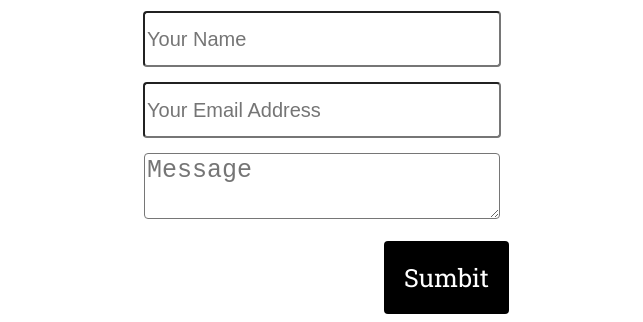
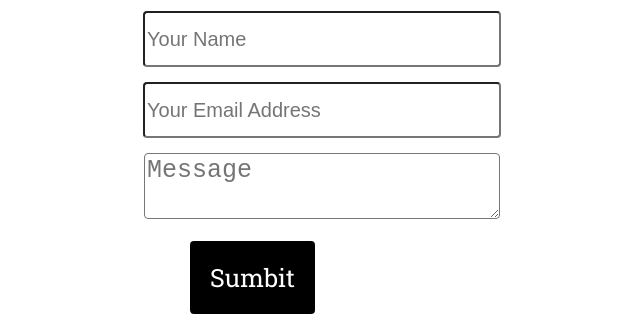
Before and after one commit to NixonXC/Aagam.github.io, a plain HTML site: page contact.html in a window 1280 px wide. Shown: the part 641-963 px from the top of the page, without its empty margins (318-961 px from the left). Drawn offline with Linux system fonts and the light colour scheme.

Commit message:
Update contact.css

```diff
--- a/contact.css
+++ b/contact.css
@@ -47,7 +47,7 @@ textarea {
 }
 .sum {
     display: block;
-    margin-left: 694px;
+    margin-left: 500px;
     margin-right: auto;
     margin-top: 10px;
     padding: 20px;
```
